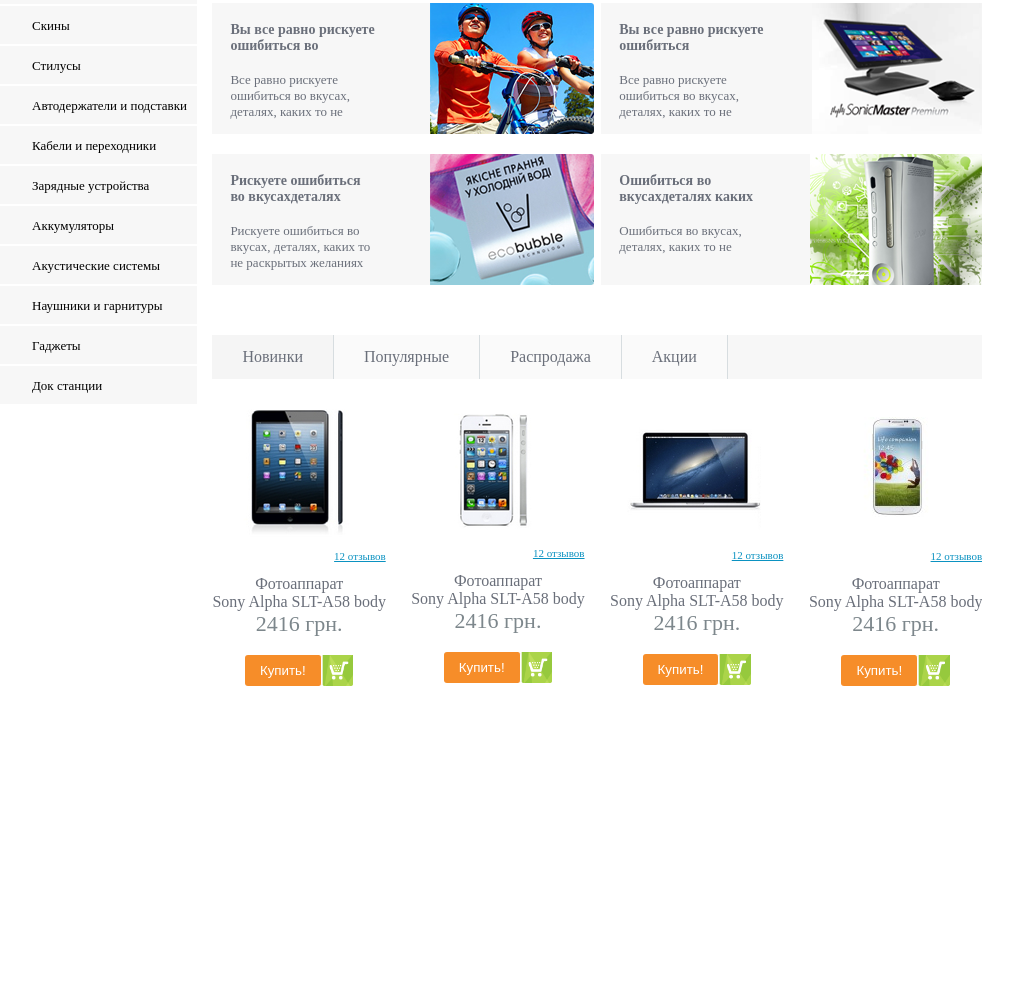
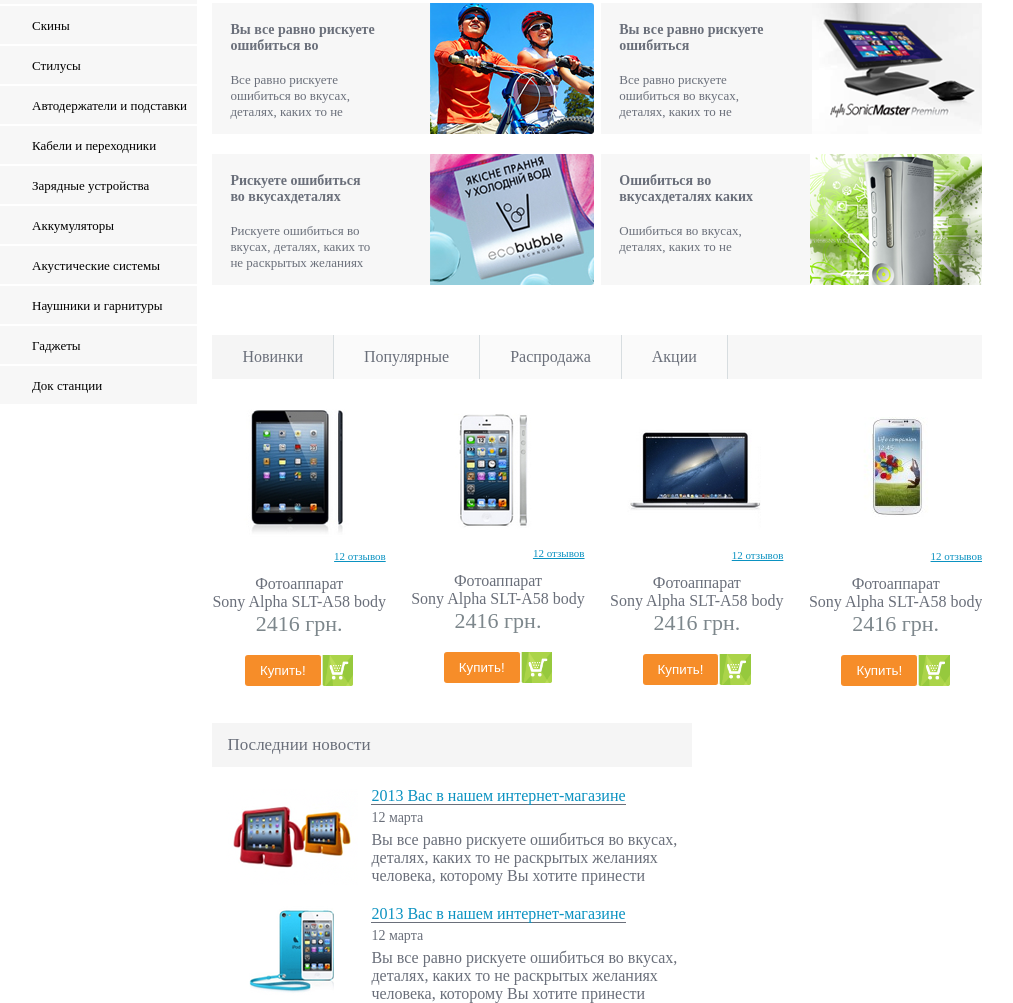
Before and after one commit to Lodo4ka/internet-shop, a website: page src/index.html in a window 1280 px wide. Shown: the part 777-1780 px from the top of the page, without its empty margins (153-1166 px from the left). Before the commit the page ends 1465 px from the top, so only its background shows below. Drawn offline with nearby package versions, Linux system fonts and the light colour scheme; files that its build step writes are made by us from their sources.

Commit message:
add new changes

```diff
--- a/src/index.html
+++ b/src/index.html
@@ -463,7 +463,41 @@
                   </a>
                 </div>
               </div>
-
+            </div>
+            <div class="market-tab-2">
+            </div>
+            <div class="market-tab-3">
+            </div>
+            <div class="market-tab-4">
+            </div>
+          </div>
+        </div>
+        <div class="news">
+          <div class="title">
+            Последнии новости
+          </div>
+          <div class="news-card">
+            <div>
+              <img src="./img/Layer 57.png" alt="Layer 57">
+            </div>
+            <div class="news-info">
+              <a class="news-title">2013 Вас в нашем интернет-магазине</a>
+              <div class="news-date">12 марта</div>
+              Вы все равно рискуете ошибиться во вкусах, деталях, каких то не раскрытых желаниях человека, которому Вы
+              хотите принести
+            </div>
+          </div>
+          <div class="news-card">
+            <div class="margin">
+              <img src="./img/Layer 59.png" alt="Layer 59">
+            </div>
+            <div class="news-info">
+              <a class="news-title">2013 Вас в нашем интернет-магазине</a>
+              <div class="news-date">12 марта</div>
+              Вы все равно рискуете ошибиться во вкусах, деталях, каких то не раскрытых желаниях человека,
+              которому
+              Вы
+              хотите принести
             </div>
           </div>
         </div>
--- a/src/scss/blocks/main.scss
+++ b/src/scss/blocks/main.scss
@@ -118,4 +118,42 @@
   }
 
   @import 'market_place_nav';
+
+  .news {
+    max-width: 480px;
+
+    .title {
+      background-color: #f5f5f5;
+      padding: 12px 15px;
+      color: #6a6f7a;
+      font-size: 17px;
+    }
+
+    .news-card {
+      display: flex;
+      align-items: center;
+      justify-content: space-between;
+
+      .margin {
+        margin: 0 37px;
+      }
+
+      .news-info {
+        color: #6a6f7a;
+
+        .news-title {
+          border-bottom: 1px solid #6a6f7a;
+          color: $linkColor;
+          font-weight: 500;
+        }
+
+        .news-date {
+          margin-top: 5px;
+          font-size: 14px;
+          color: #6a6f7a;
+          margin-bottom: 5px;
+        }
+      }
+    }
+  }
 }
--- a/src/scss/blocks/market_place_nav.scss
+++ b/src/scss/blocks/market_place_nav.scss
@@ -13,6 +13,13 @@
       }
     }
 
+    input#market-tab-1:checked .market-content-tab:parent .market-tab-1,
+    input#market-tab-2:checked .market-content-tab:parent .market-tab-2,
+    input#market-tab-3:checked .market-content-tab:parent .market-tab-3,
+    input#market-tab-4:checked .market-content-tab:parent .market-tab-4 {
+      display: block;
+    }
+
     & label {
       padding: 13px 30px;
       cursor: pointer;
@@ -26,6 +33,7 @@
 
   .market-content-tab {
     margin-top: 20px;
+    margin-bottom: 35px;
 
     .market-tab-1 {
       display: flex;
```
Also changed, not shown: src/img/Layer 110.png (added), src/img/Layer 112.png (added), src/img/Layer 57.png (added), src/img/Layer 59.png (added), src/img/Layer 81.png (added).
